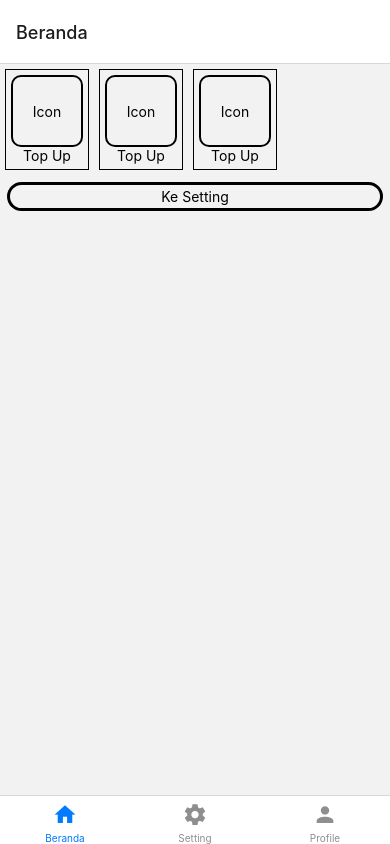
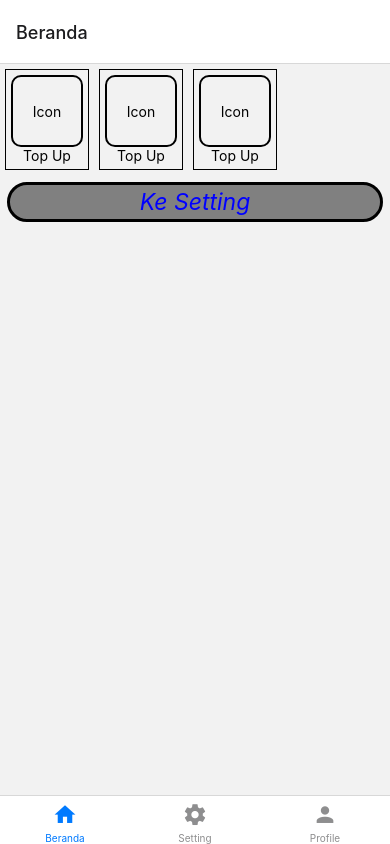
Before and after one commit to faisol35/MyProject, a React Native app: screen /Beranda in a window 390 px wide. Built offline with nearby package versions, Linux system fonts and the light colour scheme.

Commit message:
pengeditan beranda

```diff
--- a/src/screens/Beranda.jsx
+++ b/src/screens/Beranda.jsx
@@ -19,7 +19,7 @@ const Beranda = ({navigation}) => {
       <TouchableOpacity
         onPress={() => navigation.navigate('Setting')}
         style={styles.tombol}>
-        <Text>Ke Setting</Text>
+        <Text style={styles.text}>Ke Setting</Text>
       </TouchableOpacity>
     </View>
   );
@@ -35,5 +35,11 @@ const styles = StyleSheet.create({
     padding: 3,
     margin: 7,
     borderRadius: 30,
+    backgroundColor: 'grey',
+  },
+  text: {
+    fontSize: 23,
+    color: 'blue',
+    fontStyle: 'italic',
   },
 });
```
